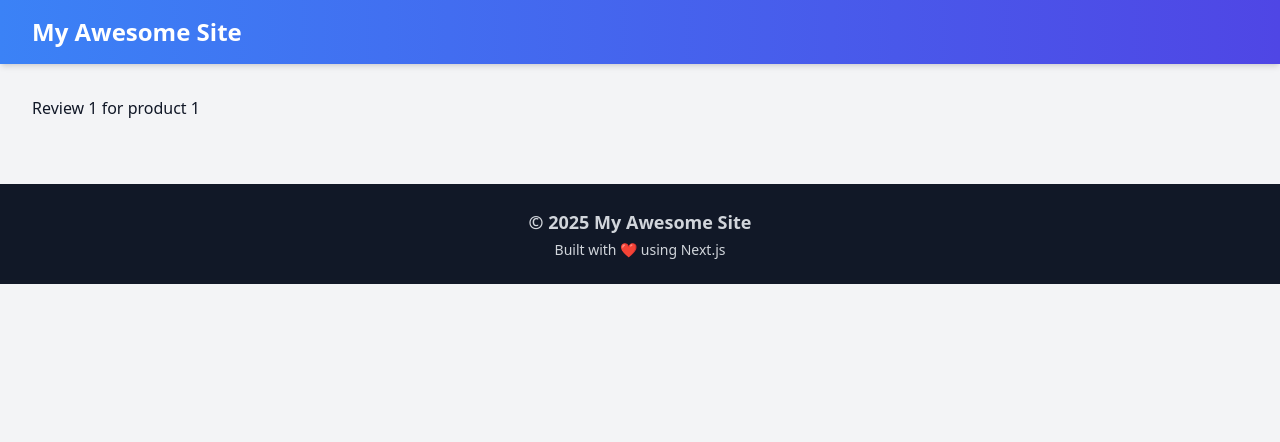
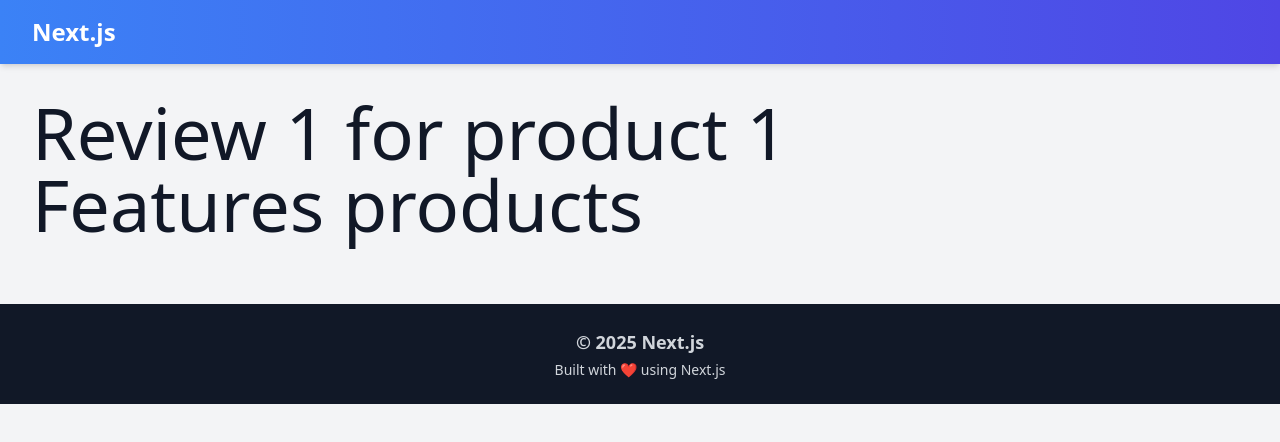
Before and after one commit to Tahsin005/Next-js, a Next.js app in the folder 02_routing_demo/routing-demo/: page /products/1/reviews/1 in a window 1280 px wide. Shown: the top 442 px of the page. Built offline with nearby package versions, Linux system fonts and the light colour scheme.

Commit message:
nested layouts in next.js

```diff
--- a/02_routing_demo/routing-demo/src/app/layout.tsx
+++ b/02_routing_demo/routing-demo/src/app/layout.tsx
@@ -11,10 +11,10 @@ export default function RootLayout({
 }) {
   return (
     <html lang="en">
-      <body className="bg-gray-100 text-gray-900">
+      <body className="bg-gray-100 text-gray-900 text-7xl">
         <header className="bg-gradient-to-r from-blue-500 to-indigo-600 text-white py-4 shadow-md">
           <div className="max-w-7xl mx-auto px-6 lg:px-8 flex justify-between items-center">
-            <h1 className="text-2xl font-bold">My Awesome Site</h1>
+            <h1 className="text-2xl font-bold">Next.js</h1>
           </div>
         </header>
 
@@ -24,7 +24,7 @@ export default function RootLayout({
 
         <footer className="bg-gray-900 text-gray-300 py-6 mt-8">
           <div className="max-w-7xl mx-auto px-6 lg:px-8 text-center">
-            <p className="text-lg font-semibold">© {new Date().getFullYear()} My Awesome Site</p>
+            <p className="text-lg font-semibold">© {new Date().getFullYear()} Next.js</p>
             <p className="text-sm mt-1">Built with ❤️ using Next.js</p>
           </div>
         </footer>
--- /dev/null
+++ b/02_routing_demo/routing-demo/src/app/products/[productId]/layout.tsx
@@ -0,0 +1,12 @@
+export default function ProductDetailsLayout({
+    children,
+  }: {
+    children: React.ReactNode;
+  }) {
+    return (
+      <>
+        {children}
+        <h2>Features products</h2>
+      </>
+    );
+  }
```
